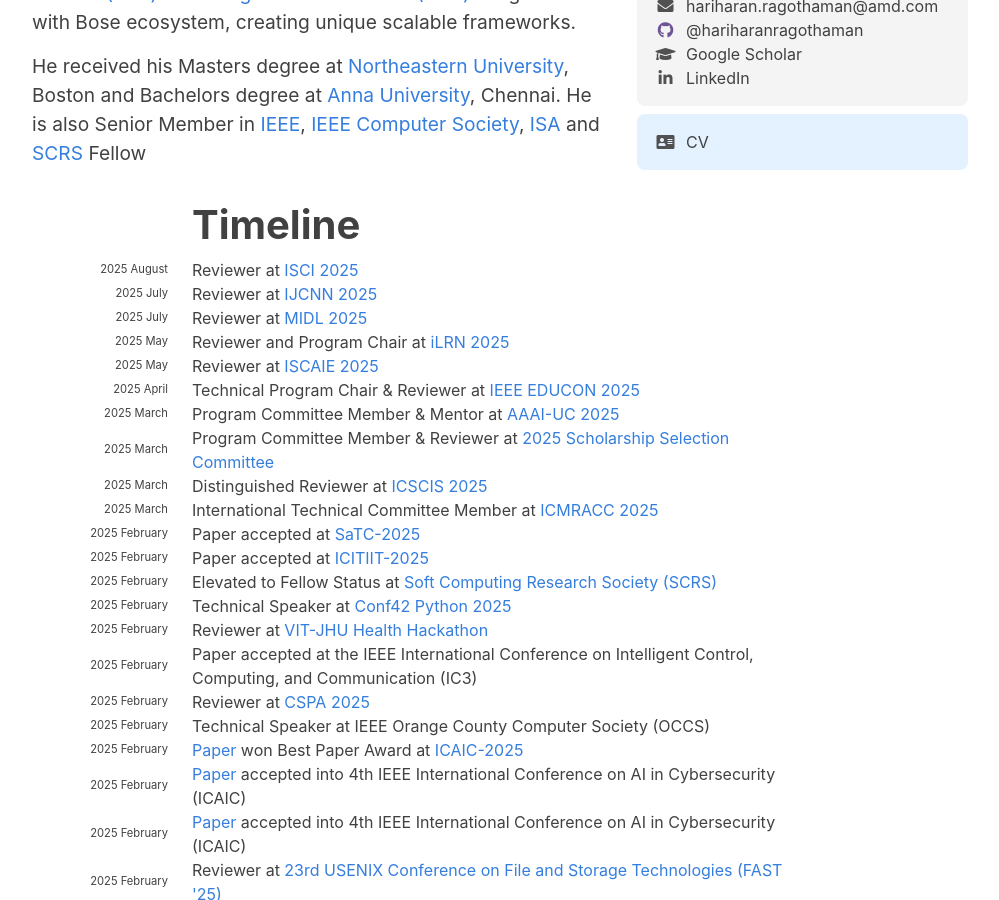
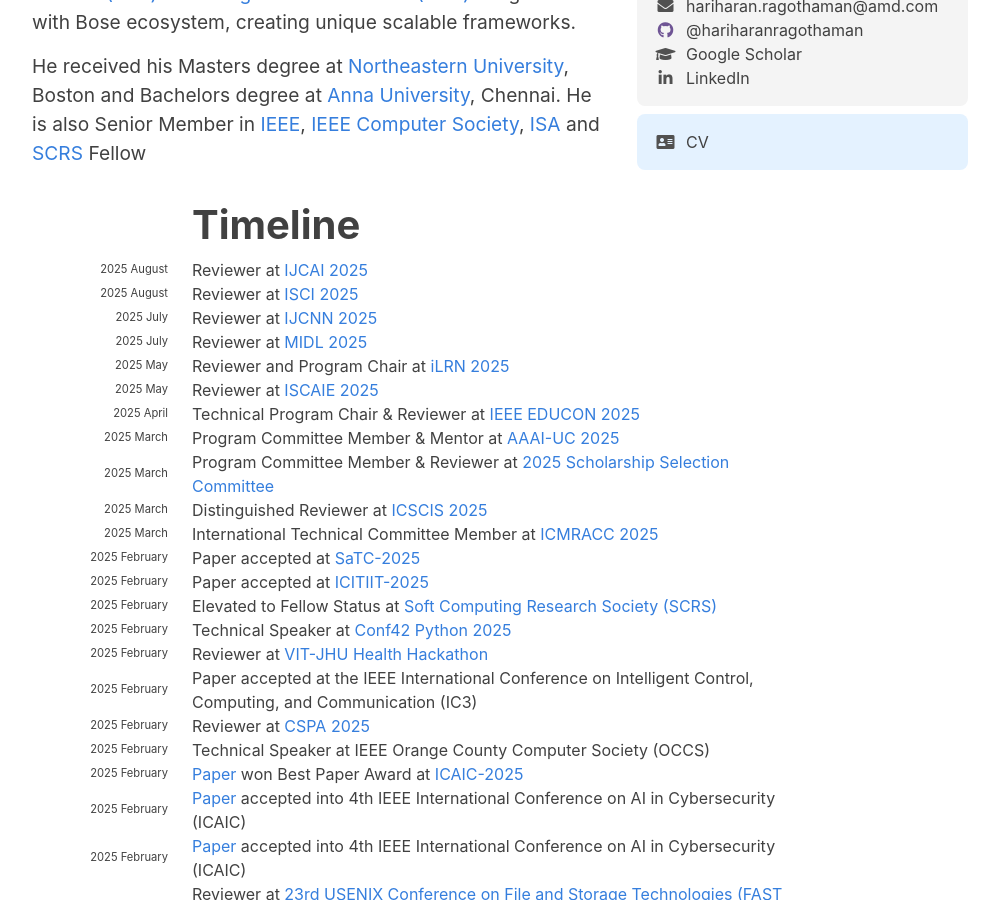
Before and after one commit to hariharanragothaman/hariharanragothaman.github.io, a Jekyll site: the page built from index.md, in a window 1280 px wide and 900 px high, scrolled down 642 px. Shown: the whole window, without its empty margins (140-1139 px from the left). Built offline with Jekyll 4.4.1, drawn with Linux system fonts in a browser that asks for light colours; nearby versions of some CDN libraries; some web fonts are replaced.

Commit message:
Polishes and Updates

```diff
--- a/_data/news.yaml
+++ b/_data/news.yaml
@@ -3,6 +3,11 @@
 # For other events 'month' is exactly when the event occured.
 
 #-------------------------------------------- August  ------------------------------------------------------------------------------------------------------------------------------------------------------
+
+- year: 2025
+  year-extra: August
+  description: Reviewer at <a href="https://2025.ijcai.org/">IJCAI 2025</a>
+
 - year: 2025
   year-extra: August
   description: Reviewer at <a href="https://www.isci.asia/">ISCI 2025</a>
```
